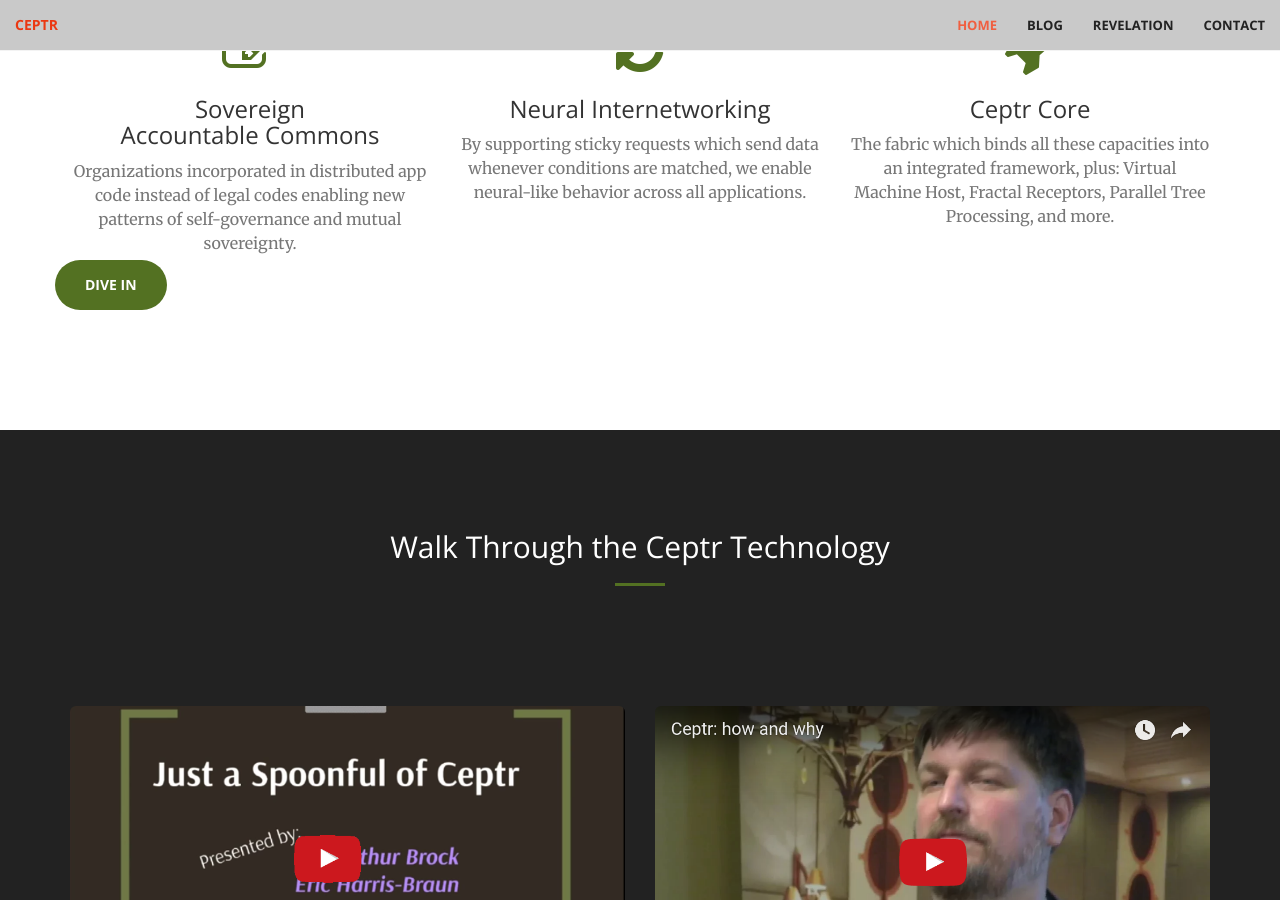
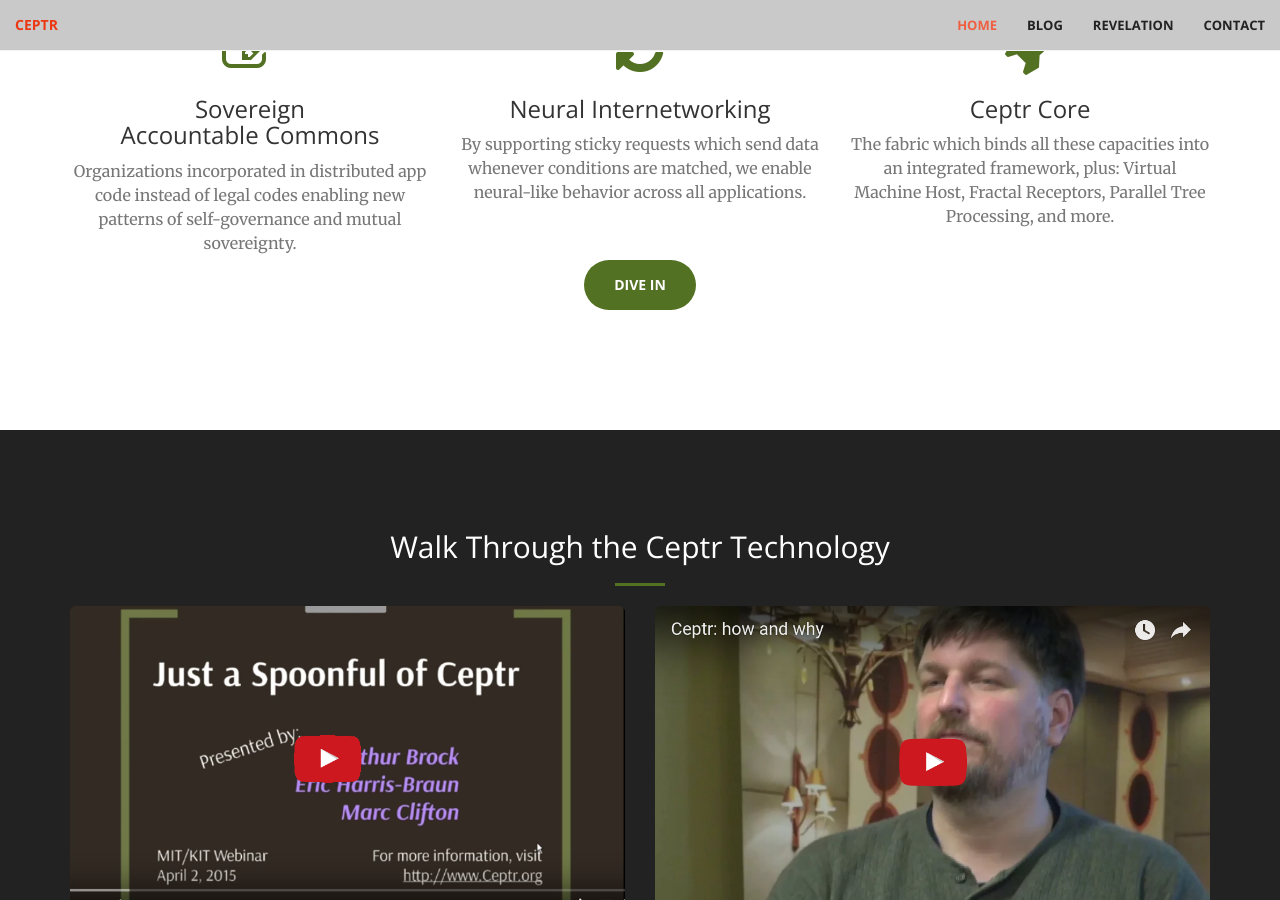
Before and after one commit to metacurrency/ceptr-org, a Jekyll site: the page built from index.html, in a window 1280 px wide and 900 px high, scrolled down 1856 px. Built offline with Jekyll 4.4.1, drawn with Linux system fonts in a browser that asks for light colours; some of the changed text lies outside the part shown.

Commit message:
Home page prettification

```diff
--- a/_includes/css/custom.css
+++ b/_includes/css/custom.css
@@ -4,6 +4,13 @@
 
 .hidden {
   display: none;
+}
+.aligncenter {
+  display: block;
+  margin-left: auto;
+  margin-right: auto;
+  clear: both;
+  text-align: center;
 }
 
 /* standard page header */
@@ -53,11 +60,6 @@
   padding: 12px;
   margin: 5px;
   font-size: 83%;
-}
-section.blog .aligncenter {
-  display: block;
-  margin-left: auto;
-  margin-right: auto;
 }
 section.blog h2.section-heading {
   padding: 1.5em 0 .25em;
--- a/index.html
+++ b/index.html
@@ -85,7 +85,7 @@
 	  <p class="text-muted">The fabric which binds all these capacities into an integrated framework, plus: Virtual Machine Host, Fractal Receptors, Parallel Tree Processing, and more.</p>
 	</div>
       </div>
-      <p><a href="#videos" class="btn btn-primary btn-xl page-scroll">Dive In</a></p>
+      <p class="aligncenter"><a href="#videos" class="btn btn-primary btn-xl page-scroll">Dive In</a></p>
     </div>
   </div>
 </section>
@@ -99,26 +99,20 @@
 	<hr class="primary">
       </div>
     </div>
-  </div>
-  <div class="container">
     <div class="row">
       <div class="col-lg-6 col-md-6">
-	<section class="special">
 	  <a href="/blog/2015-09-24-mitkit-ceptr-webinar" class="image fit"><img src="images/Ceptr_MIT_KIT_Video.png" alt="" /></a>
 	  <h3>MIT/KIT Webinar</h3>
 	  <p>Good for getting a handle on various parts of Ceptr.</p>
-	</section>
       </div>
       <div class="col-lg-6 col-md-6">
-	<section class="special">
 	  <a href="/blog/2016-05-04-ceptr-under-the-hood" class="image fit"><img src="images/Ceptr_Under_the_Hood.png" alt="" /></a>
 	  <h3>Ceptr Under the Hood</h3>
 	  <p>DEEP DIVE: A three hour tour of the entire Ceptr Architecture.</p>
-	</section>
       </div>
     </div>
   </div>
-  <p><a href="#get-involved" class="btn btn-default btn-xl page-scroll">Join Us</a></p>
+  <p class="aligncenter"><a href="#get-involved" class="btn btn-default btn-xl page-scroll">Join Us</a></p>
 </section>
 
 <!-- Get Involved -->
@@ -128,14 +122,15 @@
       <div class="col-lg-8">
 	<h2 class="section-heading">Get Involved!</h2>
 	<p>We have developers actively coding in many of the sub-projects. <a href="https://slackin-mkmbtdlhdx.now.sh">Join our Slack Team</a> to jump into the right channels to support tech documentation, back-end development, or front-end UI (We need a lot of UI/UX help!). Back-end systems are built mostly in Go, while front-end application UI is browser-based JavaScript.</p>
-	<p><a class="btn btn-primary btn-xl" href="https://slackin-mkmbtdlhdx.now.sh">Join Our Slack</a><a class="btn btn-primary btn-xl" href="{{ site.contact_url }}">Chat with us on Gitterk</a></p>
+	<p><!--<a class="btn btn-primary btn-xl" href="https://slackin-mkmbtdlhdx.now.sh">Join Our Slack</a>-->
+     <a class="btn btn-primary btn-xl" href="{{ site.contact_url }}">Chat with us on Gitter</a></p>
 	<a href="#" class="image fit"><img src="/images/road_to_light.jpg" alt="" /></a>
 	<h3>Other Ways to Participate</h3>
 	<p>Ceptr is open source and funded only by the sweat of our team (as of January 2017 -- this could change soon).
 	  If you like what you see, but <b>are not so technical</b>, visit the <a href="http://metacurrency.org">MetaCurrency Project</a>
 	  for other ways to participate.</p>
 
-	<p><a class="btn btn-primary btn-xl" href="http://MetaCurrency.org">Explore and Participate</a></p>
+	<p><a class="btn btn-primary btn-xl" href="http://MetaCurrency.org">Participate & Explore</a></p>
       </div>
       <div class="col-lg-4">
 	<iframe src="https://calendar.google.com/calendar/embed?title=Ceptr%20Activities%20%26%20Meetings&amp;showNav=0&amp;showDate=0&amp;showPrint=0&amp;showTabs=0&amp;showCalendars=0&amp;mode=AGENDA&amp;height=350&amp;wkst=2&amp;bgcolor=%23ffffff&amp;src=lub4m2tj4osqq82jqog6kv46cs%40group.calendar.google.com&amp;color=%23865A5A&amp;ctz=America%2FSan_Francisco"
```
